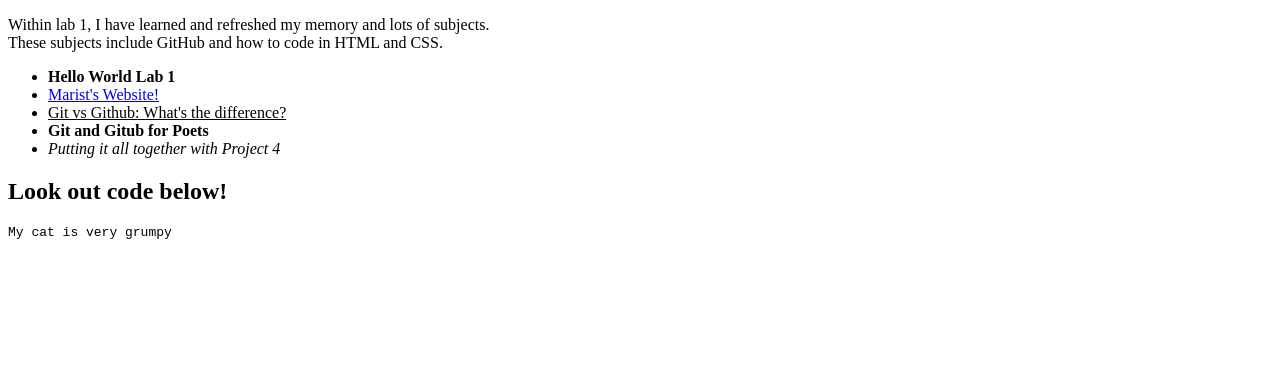
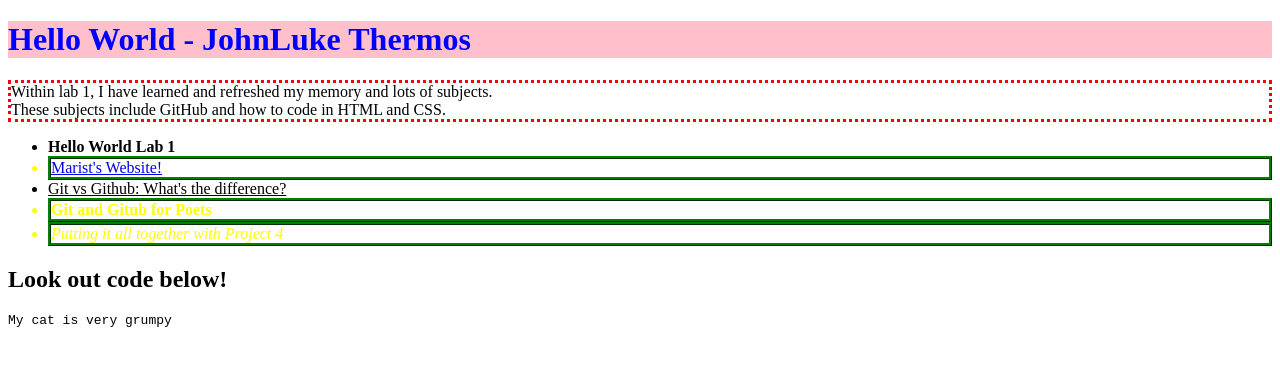
Before and after one commit to jlthermos28/system-design-lab-1, a plain HTML site: page index.html in a window 1280 px wide. Drawn offline with Linux system fonts and the light colour scheme.

Commit message:
feat: Implemented CSS for lab 1

```diff
--- a/index.html
+++ b/index.html
@@ -1,14 +1,24 @@
 <!DOCTYPE html>
+
 <!-- index.html     This is the main page for system design for lab 1
         9/12/2022 (C)JohnLuke Thermos Original Program-->
     <html lang = "en">
+
+
     <head>
         <title> Hello World - JohnLuke Thermos </title>
         <meta charset = "utf-8">
+        <h1><header style = "color: blue; background-color: pink"> Hello World - JohnLuke Thermos</header></h1>
+        <style>
+            p.dotted{border-style: dotted; border-color: red;}
+
+        </style>
+        <link rel="stylesheet" href = "list.css">
+
     </head>
 
     <body>
-        <p>
+        <p class = "dotted">
             Within lab 1, I have learned and refreshed my memory and lots of subjects.
             <br>
             These subjects include GitHub and how to code in HTML and CSS.
@@ -16,15 +26,16 @@
         </p>
         <ul>
             <li><strong>Hello World Lab 1 </strong></li>
-            <li> <a href="https://www.marist.edu"> Marist's Website!</a></li>
+            <li class="weird_list"><a href="https://www.marist.edu"> Marist's Website!</a> </li>
             <li><u>Git vs Github: What's the difference?</u></li>
-            <li><b>Git and Gitub for Poets</b></li>
-            <li><i>Putting it all together with Project 4</i></li>
+            <li class="weird_list"><b>Git and Gitub for Poets</b></li>
+            <li class="weird_list"><i>Putting it all together with Project 4</i></li>
         </ul>
         <h2>
             Look out code below!
         </h2>
         <code> <p>My cat is very grumpy</p> </code>
+
     </body>
 
     </html>
--- /dev/null
+++ b/list.css
@@ -0,0 +1,3 @@
+.weird_list{
+    color: yellow; border-style: ridge; border-color: green;
+}
```
